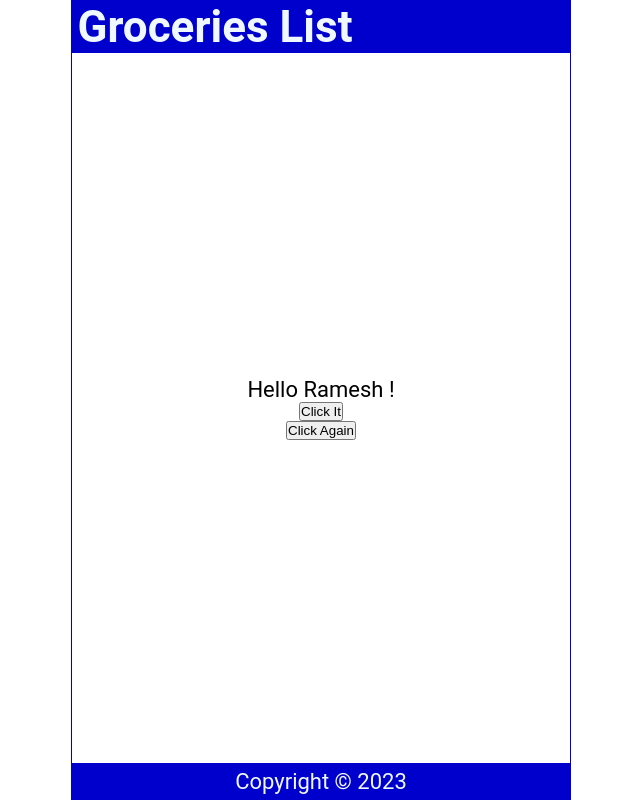
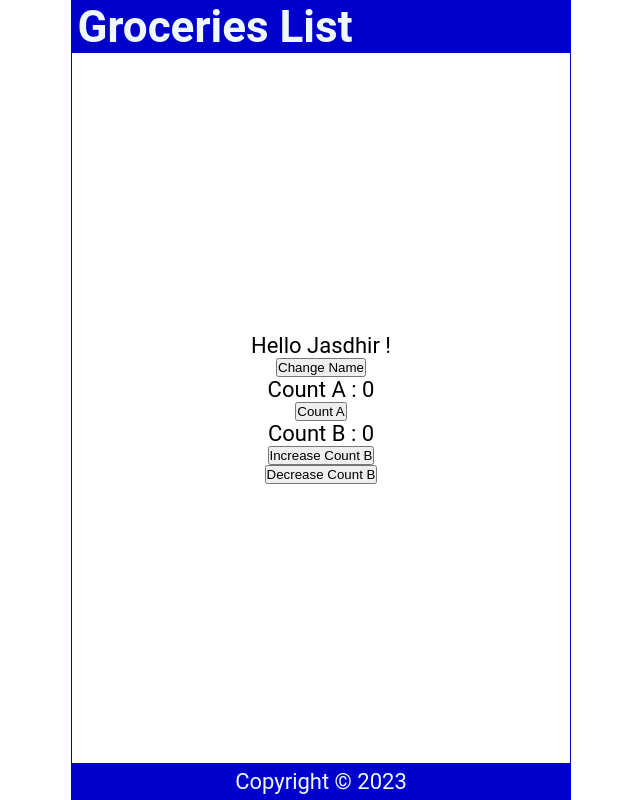
Before and after one commit to jasdhiratrevature/react-demo, a React (Create React App) app: page / in a window 1280 px wide. Shown: the whole page, without its empty margins (319-959 px from the left). Built offline with nearby package versions, Linux system fonts and the light colour scheme.

Commit message:
06 Use State

```diff
--- a/src/Content.js
+++ b/src/Content.js
@@ -1,24 +1,38 @@
+import {useState} from 'react';
 
 function Content() {
+  const [name,setName]=useState('Jasdhir');
     const handleNameChange = () => {
         const names=['Ravi','Ramesh','Saurabh'];
         const int=Math.floor(Math.random()*3);
-        return names[int];
+        setName(names[int]);
       }
-      const handleClick=()=>{
-        alert("You Clicked it !")
+      let countA=0;
+
+      const incrementCountA=()=>{
+        countA++;
       }
-      const handleClick2 =(name)=>{
-        alert(`${name} Clicked`)
+
+      const [countB,setCountB]=useState(0);
+      const incrementCountB=()=>{
+        setCountB(countB+1);
       }
+      const decrementCountB=()=>{
+        setCountB(countB-1);
+      }
+
   return (
     <main>
         <p>
-            Hello {handleNameChange()} !
+            Hello {name} !
         </p>
-        <button onClick={handleClick}>Click It</button>
-        <button onClick={()=>handleClick2('Jasdhir')}>Click Again</button>
-    </main>
+        <button onClick={handleNameChange}>Change Name</button>
+        Count A : {countA}
+        <button onClick={incrementCountA}>Count A</button>
+        Count B : {countB}
+        <button onClick={incrementCountB}>Increase Count B</button>
+        <button onClick={decrementCountB}>Decrease Count B</button>
+        </main>
   )
 }
 
```
